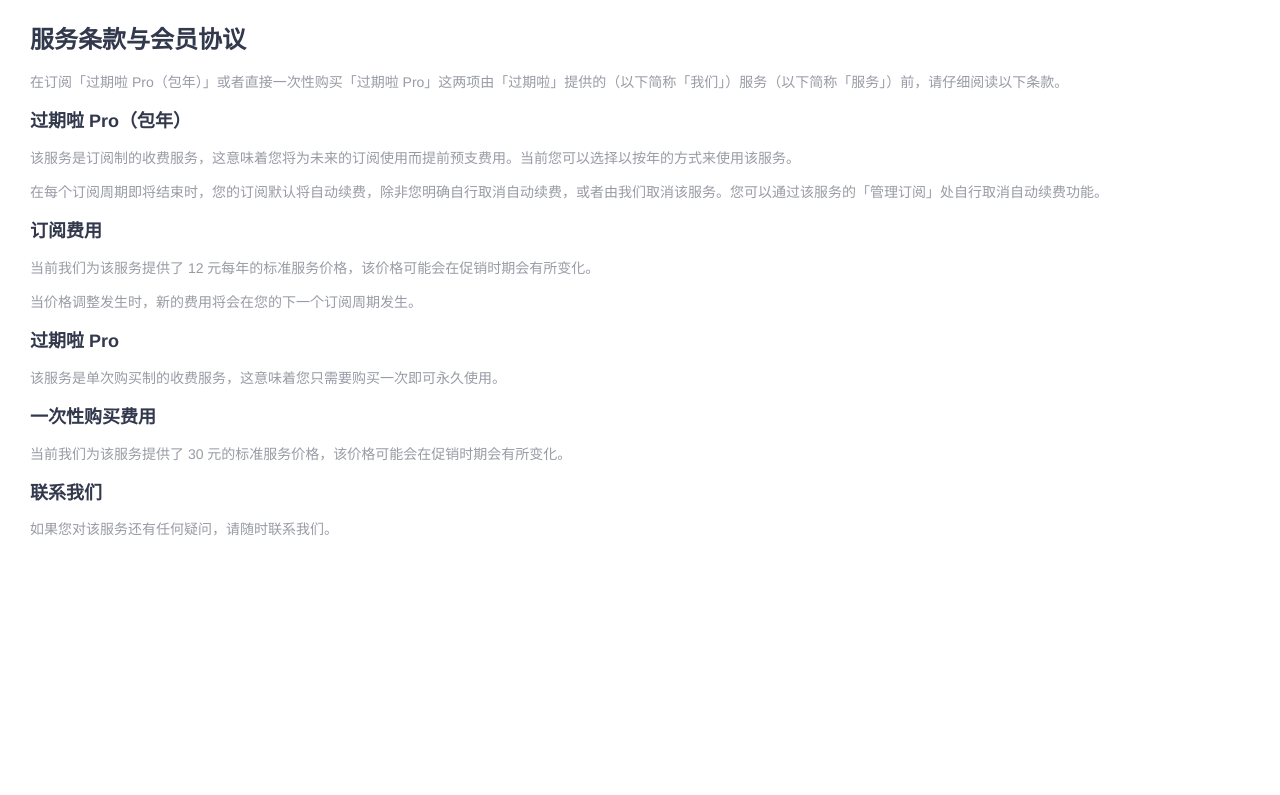
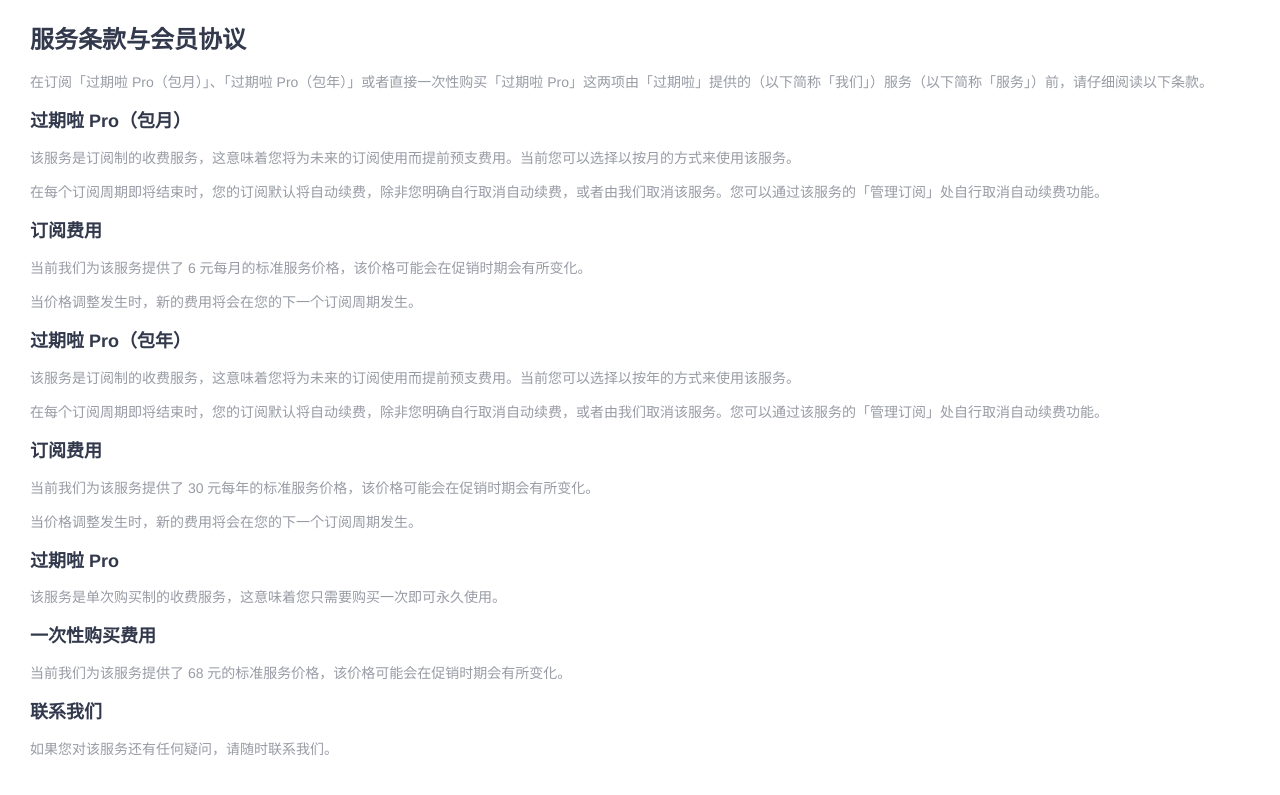
Before and after one commit to vanemu/vanemu.github.io, a Jekyll site: the page gql_service.html, which Jekyll copies as it is, in a window 1280 px wide. Shown: the top 795 px of the page. Built offline with Jekyll 4.4.1, drawn with Linux system fonts in a browser that asks for light colours.

Commit message:
更新服务条款与会员协议

```diff
--- a/gql_service.html
+++ b/gql_service.html
@@ -38,7 +38,25 @@
 <body>
     <h1>服务条款与会员协议</h1>
     <p>
-        在订阅「过期啦 Pro（包年）」或者直接一次性购买「过期啦 Pro」这两项由「过期啦」提供的（以下简称「我们」）服务（以下简称「服务」）前，请仔细阅读以下条款。
+        在订阅「过期啦 Pro（包月）」、「过期啦 Pro（包年）」或者直接一次性购买「过期啦 Pro」这两项由「过期啦」提供的（以下简称「我们」）服务（以下简称「服务」）前，请仔细阅读以下条款。
+    </p>
+    <h2>
+        过期啦 Pro（包月）
+    </h2>
+    <p>
+        该服务是订阅制的收费服务，这意味着您将为未来的订阅使用而提前预支费用。当前您可以选择以按月的方式来使用该服务。
+    </p>
+    <p>
+        在每个订阅周期即将结束时，您的订阅默认将自动续费，除非您明确自行取消自动续费，或者由我们取消该服务。您可以通过该服务的「管理订阅」处自行取消自动续费功能。
+    </p>
+    <h2>
+        订阅费用
+    </h2>
+    <p>
+        当前我们为该服务提供了 6 元每月的标准服务价格，该价格可能会在促销时期会有所变化。
+    </p>
+    <p>
+        当价格调整发生时，新的费用将会在您的下一个订阅周期发生。
     </p>
     <h2>
         过期啦 Pro（包年）
@@ -53,7 +71,7 @@
         订阅费用
     </h2>
     <p>
-        当前我们为该服务提供了 12 元每年的标准服务价格，该价格可能会在促销时期会有所变化。
+        当前我们为该服务提供了 30 元每年的标准服务价格，该价格可能会在促销时期会有所变化。
     </p>
     <p>
         当价格调整发生时，新的费用将会在您的下一个订阅周期发生。
@@ -68,7 +86,7 @@
         一次性购买费用
     </h2>
     <p>
-        当前我们为该服务提供了 30 元的标准服务价格，该价格可能会在促销时期会有所变化。
+        当前我们为该服务提供了 68 元的标准服务价格，该价格可能会在促销时期会有所变化。
     </p>
     <h2>
         联系我们
```
